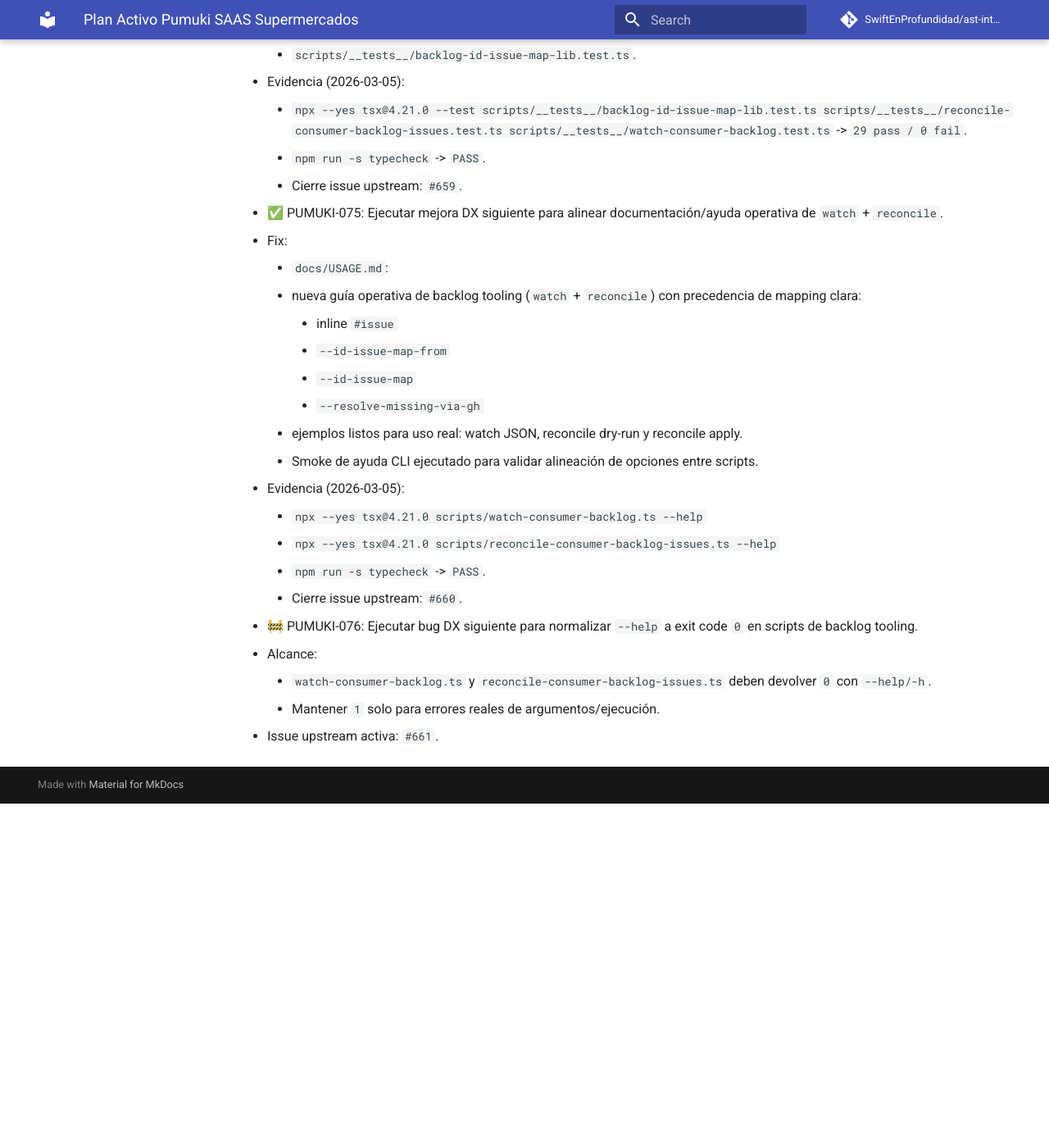
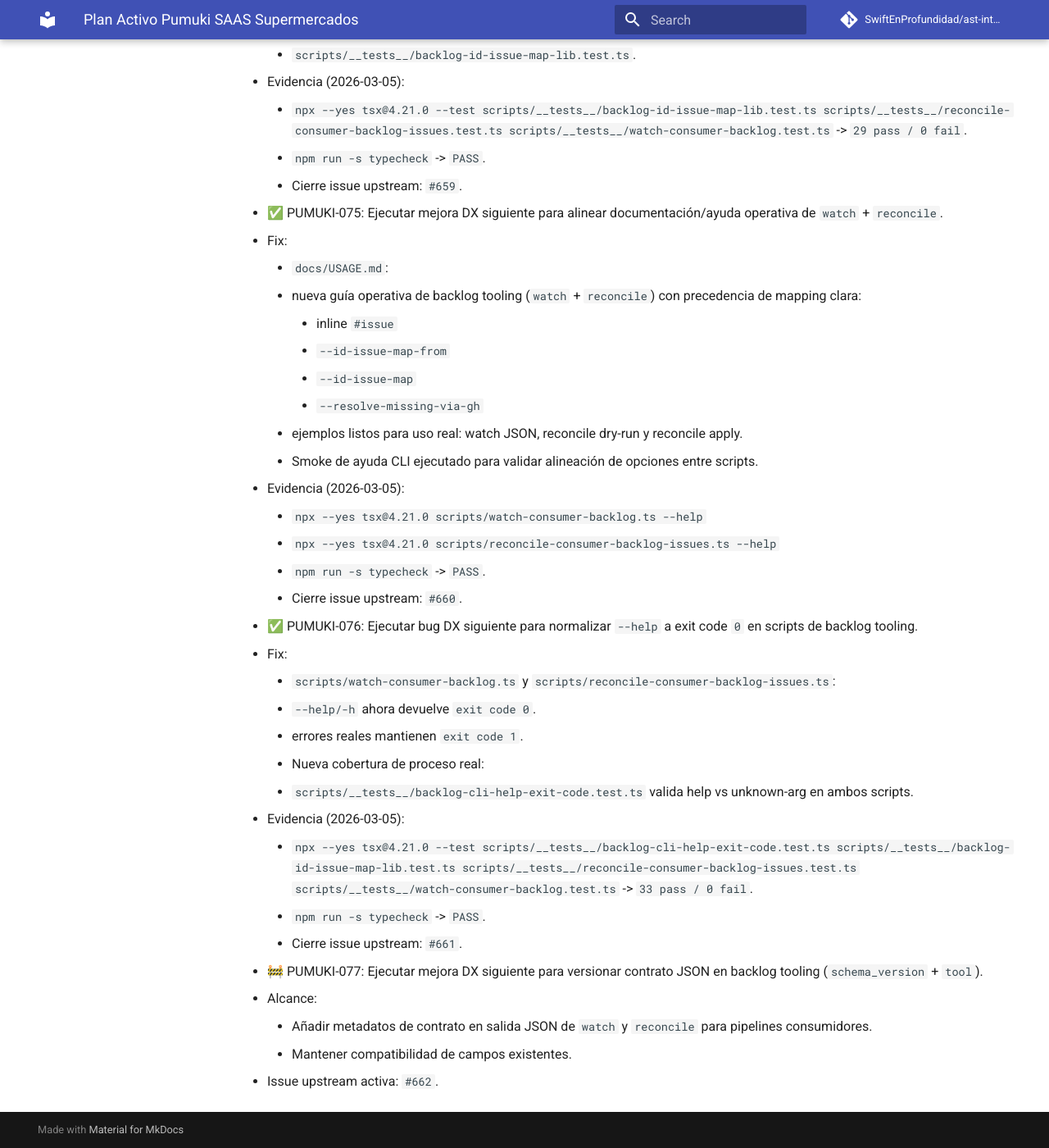
Before and after one commit to SwiftEnProfundidad/ast-intelligence-hooks, an MkDocs documentation site: the page built from docs/seguimiento-activo-pumuki-saas-supermercados.md, in a window 1280 px wide and 1400 px high, scrolled down 32583 px. Shown: the whole window at 82% size. Built offline with MkDocs 1.6.1 and Material for MkDocs 9.7.7, drawn with Linux system fonts in a browser that asks for light colours; comment, search, counter and statistics services are not loaded; before the commit the page ends 33563 px from its top, so only the background shows below that.

Commit message:
fix(backlog-scripts): return exit 0 for help flags

```diff
--- a/docs/seguimiento-activo-pumuki-saas-supermercados.md
+++ b/docs/seguimiento-activo-pumuki-saas-supermercados.md
@@ -865,8 +865,20 @@
     - `npm run -s typecheck` -> `PASS`.
     - Cierre issue upstream: `#660`.
 
-- 🚧 PUMUKI-076: Ejecutar bug DX siguiente para normalizar `--help` a exit code `0` en scripts de backlog tooling.
+- ✅ PUMUKI-076: Ejecutar bug DX siguiente para normalizar `--help` a exit code `0` en scripts de backlog tooling.
+  - Fix:
+    - `scripts/watch-consumer-backlog.ts` y `scripts/reconcile-consumer-backlog-issues.ts`:
+      - `--help/-h` ahora devuelve `exit code 0`.
+      - errores reales mantienen `exit code 1`.
+    - Nueva cobertura de proceso real:
+      - `scripts/__tests__/backlog-cli-help-exit-code.test.ts` valida help vs unknown-arg en ambos scripts.
+  - Evidencia (2026-03-05):
+    - `npx --yes tsx@4.21.0 --test scripts/__tests__/backlog-cli-help-exit-code.test.ts scripts/__tests__/backlog-id-issue-map-lib.test.ts scripts/__tests__/reconcile-consumer-backlog-issues.test.ts scripts/__tests__/watch-consumer-backlog.test.ts` -> `33 pass / 0 fail`.
+    - `npm run -s typecheck` -> `PASS`.
+    - Cierre issue upstream: `#661`.
+
+- 🚧 PUMUKI-077: Ejecutar mejora DX siguiente para versionar contrato JSON en backlog tooling (`schema_version` + `tool`).
   - Alcance:
-    - `watch-consumer-backlog.ts` y `reconcile-consumer-backlog-issues.ts` deben devolver `0` con `--help/-h`.
-    - Mantener `1` solo para errores reales de argumentos/ejecución.
-  - Issue upstream activa: `#661`.
+    - Añadir metadatos de contrato en salida JSON de `watch` y `reconcile` para pipelines consumidores.
+    - Mantener compatibilidad de campos existentes.
+  - Issue upstream activa: `#662`.
```
Also changed, not shown: docs/registro-maestro-de-seguimiento.md (+2 -2 lines), 3 other files.
